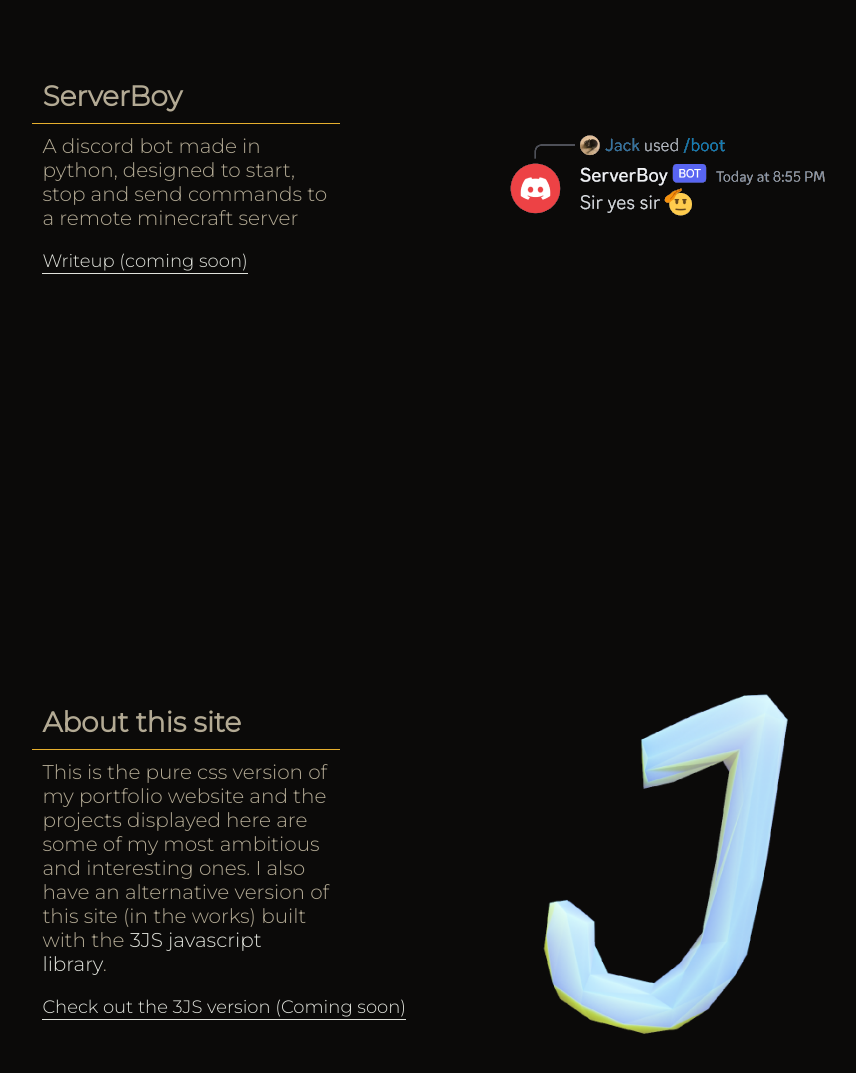
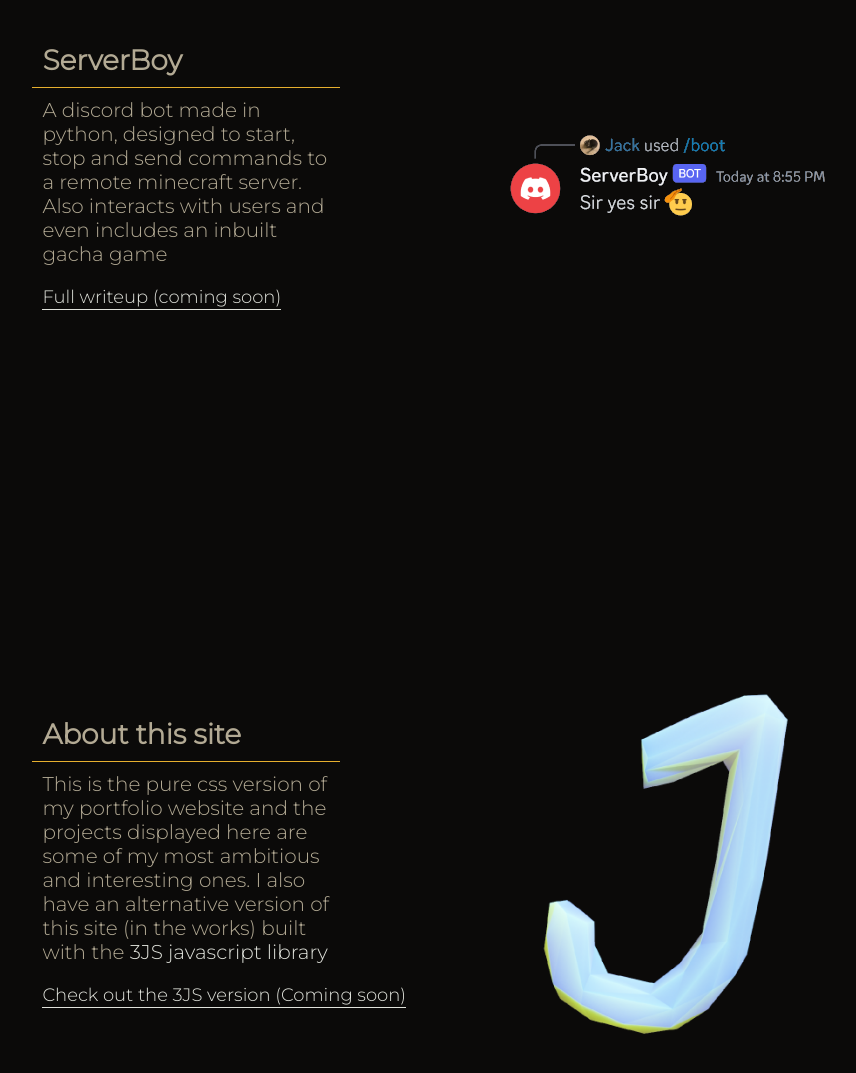
Before and after one commit to JackLeong99/PortfolioSite, a plain HTML site: page index.html in a window 1280 px wide. Shown: the part 2297-3370 px from the top of the page, without its empty margins (230-1086 px from the left). Drawn offline with Linux system fonts and the light colour scheme.

Commit message:
fix: :art: Blurb updates and bandaid to slideshow breaking on firefox

```diff
--- a/index.html
+++ b/index.html
@@ -73,22 +73,23 @@
             </div>
         </div>
         <div class="card-img">
-            <div class="slideshow-wrapper">
+            <!-- <div class="slideshow-wrapper">
                 <div class="slideshow">
                     <img src="images/sum1.png">
                     <img src="images/sum2.png">
                     <img src="images/sum3.png">
                     <img src="images/sum1.png">
                 </div>
-            </div>
+            </div> -->
+            <img src="images/summiticon.png">
         </div>
     </div>
     <div class="content-card" id="card-a">
         <div class="text-wrapper">
             <div class="card-text">
                 <h1>ServerBoy</h1>
-                <p>A discord bot made in python, designed to start, stop and send commands to a remote minecraft server</p>
-                <div class="call-to-action"><p><a target="_blank" class="checkit">Writeup (coming soon)</a></p><div class="cta-underline"></div></div>
+                <p>A discord bot made in python, designed to start, stop and send commands to a remote minecraft server. Also interacts with users and even includes an inbuilt gacha game</p>
+                <div class="call-to-action"><p><a target="_blank" class="checkit">Full writeup (coming soon)</a></p><div class="cta-underline"></div></div>
             </div>
         </div>
         <div class="card-img">
@@ -99,7 +100,7 @@
         <div class="text-wrapper">
             <div class="card-text">
                 <h1>About this site</h1>
-                <p>This is the pure css version of my portfolio website and the projects displayed here are some of my most ambitious and interesting ones. I also have an alternative version of this site (in the works) built with the <a href="https://threejs.org/" target="_blank">3JS javascript library</a>.</p>
+                <p>This is the pure css version of my portfolio website and the projects displayed here are some of my most ambitious and interesting ones. I also have an alternative version of this site (in the works) built with the <a href="https://threejs.org/" target="_blank">3JS javascript library</a></p>
                 <div class="call-to-action"><p><a target="_blank" class="checkit">Check out the 3JS version (Coming soon)</a></p><div class="cta-underline"></div></div>
             </div>
         </div>
```
